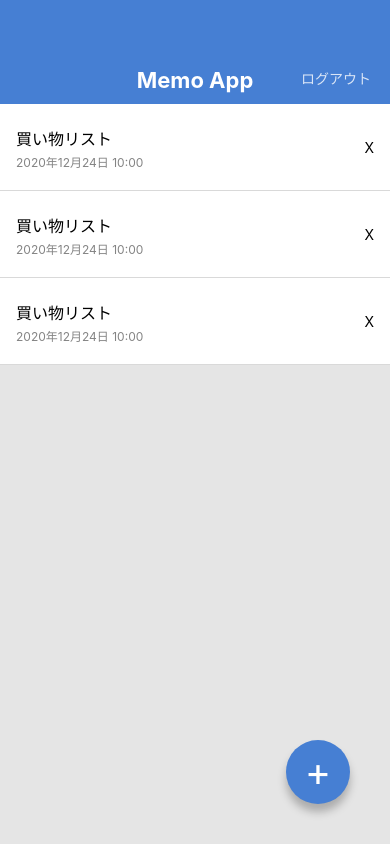
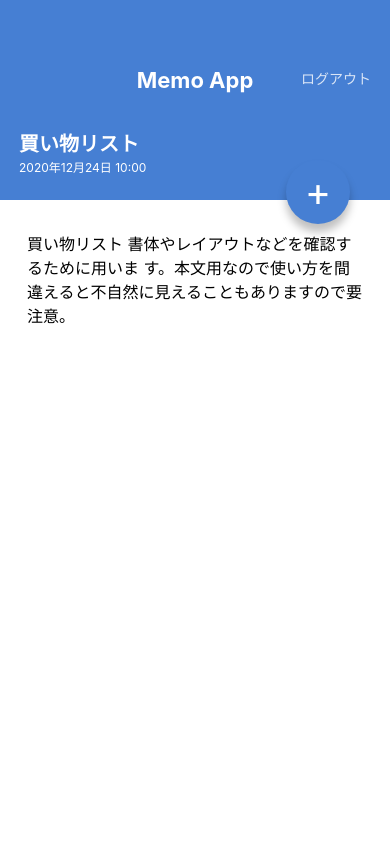
Before and after one commit to cdad123/MemoApp, a React Native app: screen / in a window 390 px wide. Built offline with nearby package versions, Linux system fonts and the light colour scheme.

Commit message:
メモ詳細画面

```diff
--- a/App.jsx
+++ b/App.jsx
@@ -1,23 +1,14 @@
 import React from 'react';
 import { StyleSheet, View } from 'react-native';
 
-import AppBar from './src/components/AppBar';
-import MemoList from './src/components/MemoList';
-import CircleButton from './src/components/CircleButton';
+import MemoListScreen from './src/screens/MemoListScreen';
+import MemoDetailScreen from './src/screens/MemoDetailScreen';
 
 export default function App() {
   return (
-    <View style={styles.container}>
-      <AppBar />
-      <MemoList />
-      <CircleButton>+</CircleButton>
-    </View>
+    <MemoDetailScreen />
   );
 }
 
-const styles = StyleSheet.create({
-  container: {
-    flex: 1,
-    backgroundColor: '#E5E5E5',
-  },
-});
+// const styles = StyleSheet.create({
+// });
--- a/src/components/CircleButton.jsx
+++ b/src/components/CircleButton.jsx
@@ -1,11 +1,11 @@
 import React from 'react';
 import { View, Text, StyleSheet } from 'react-native';
-import { string } from 'prop-types';
+import { string, shape } from 'prop-types';
 
 export default function CircleButton(props) {
-    const { children } = props;
+    const { children, style } = props;
     return (
-        <View View style={styles.circleButton}>
+        <View View style={[styles.circleButton, style]}>
             <Text style={styles.circleButtonLabel}>{children}</Text>
         </View>
     );
@@ -13,6 +13,11 @@
 
 CircleButton.propTypes = {
     children: string.isRequired,
+    style: shape(),
+};
+
+CircleButton.defaultProps = {
+    style: null,
 };
 
 const styles = StyleSheet.create({
--- /dev/null
+++ b/src/screens/MemoDetailScreen.jsx
@@ -0,0 +1,63 @@
+import React from 'react';
+import { View, ScrollView, Text, StyleSheet } from 'react-native';
+
+import AppBar from '../components/AppBar';
+import CircleButton from '../components/CircleButton';
+
+export default function MemoDetailScreen() {
+    return (
+        <View style={styles.container}>
+            <AppBar />
+            <View style={styles.memoHeader}>
+                <Text style={styles.memoTitle}>買い物リスト</Text>
+                <Text style={styles.memoDate}>2020年12月24日 10:00</Text>
+            </View>
+            <ScrollView style={styles.memoBody}>
+                <Text  style={styles.memoText}>
+                    買い物リスト
+                    書体やレイアウトなどを確認するために用いま
+                    す。本文用なので使い方を間違えると不自然に見えることもありますので要注意。
+                </Text>
+            </ScrollView>
+            <CircleButton style={{top: 160, buttom: 'auto'}}>+</CircleButton>
+        </View>
+
+    );
+}
+
+const styles = StyleSheet.create({
+    container: {
+        flex: 1,
+        backgroundColor: '#ffffff',
+    },
+    memoHeader: {
+        backgroundColor: '#467FD3',
+        height: 96,
+        justifyContent: 'center',
+        paddingVertical: 24,
+        paddingHorizontal: 19,
+    },
+    memoTitle: {
+        color: '#ffffff',
+        fontSize: 20,
+        lineHeight: 32,
+        fontWeight: 'bold',
+
+    },
+    memoDate: {
+        color: '#ffffff',
+        fontSize: 12,
+        lineHeight: 16,
+        fontWeight: 'regular',
+    },
+    memoBody: {
+        paddingVertical: 32,
+        paddingHorizontal: 27,
+
+    },
+    memoText: {
+        color: '#000000',
+        fontSize: 16,
+        lineHeight: 24,
+    },
+});
--- /dev/null
+++ b/src/screens/MemoListScreen.jsx
@@ -0,0 +1,24 @@
+import React from 'react';
+import { View, StyleSheet } from 'react-native';
+
+import AppBar from '../components/AppBar';
+import MemoList from '../components/MemoList';
+import CircleButton from '../components/CircleButton';
+
+export default function MemoListScreen() {
+    return (
+    <View style={styles.container}>
+        <AppBar />
+        <MemoList />
+        <CircleButton>+</CircleButton>
+    </View>
+
+    );
+};
+
+const styles = StyleSheet.create({
+    container: {
+        flex: 1,
+        backgroundColor: '#E5E5E5',
+    },
+});
```
